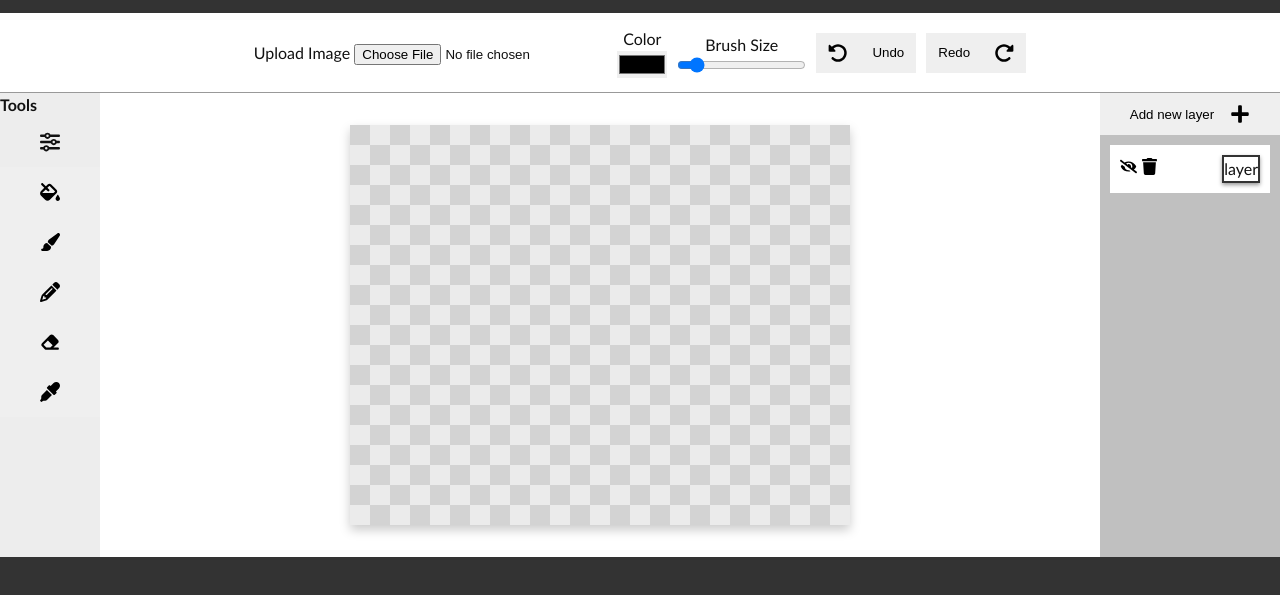
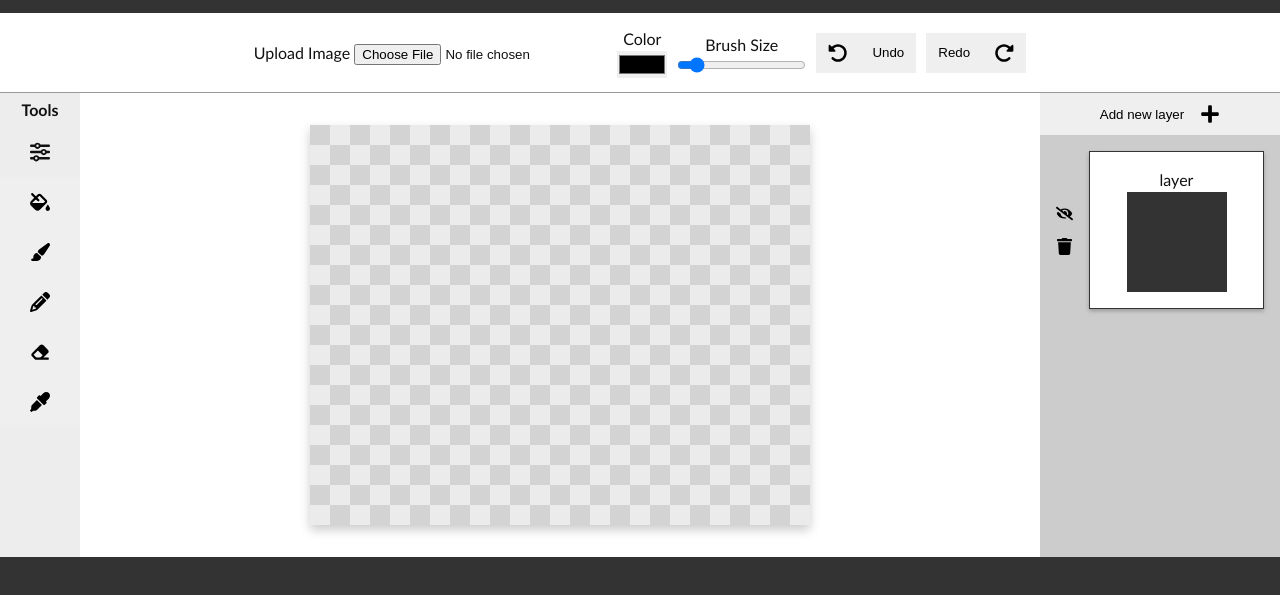
Before and after one commit to adamdgit/image-editor, a plain HTML site: page index.html in a window 1280 px wide. Shown: the part 67-662 px from the top of the page. Drawn offline with Linux system fonts and the light colour scheme.

Commit message:
Added styles for layer buttons

```diff
--- a/styles.css
+++ b/styles.css
@@ -3,6 +3,8 @@
   line-height: 1.5;
   font-size: 16px;
   font-family:'Gill Sans', 'Gill Sans MT', Calibri, 'Trebuchet MS', sans-serif;
+  --toolbar-left-width: 80px;
+  --toolbar-right-width: 240px;
 }
 
 * { margin: 0px; padding: 0px; border: 0px; box-sizing: border-box; }
@@ -27,26 +29,25 @@ header {
   color: white;
 }
 
-h3 {
+h4 {
   text-align: center;
-  font-size: 1.2rem;
   padding: 5px;
 }
 
 .divider2 {
   width: 100%;
   display: grid;
-  grid-template-columns: 100px 1fr 180px;
+  grid-template-columns: var(--toolbar-left-width) 1fr var(--toolbar-right-width);
 }
 
 .toolbar-right {
-  background-color: rgb(192, 192, 192);
+  background-color: #ccc;
 }
 
 .layers-wrap {
   display: grid;
   gap: 10px;
-  padding: 10px;
+  padding: 1rem;
 }
 
 .canvas-wrap {
@@ -125,7 +126,7 @@ canvas:hover {
 
 .arrow-left {
   position: absolute;
-  left: 94px;
+  left: calc(var(--toolbar-left-width) - 6px);
   z-index: 999;
   width: 0;
   height: 0;
@@ -137,7 +138,7 @@ canvas:hover {
 
 .tooltip {
   position: absolute;
-  left: 100px;
+  left: var(--toolbar-left-width);
   pointer-events: none;
   z-index: 99;
   background-color: white;
@@ -176,7 +177,7 @@ canvas:hover {
   opacity: 0;
   pointer-events: none;
   position: absolute;
-  left: 100px;
+  left: var(--toolbar-left-width);
 
   display: grid;
   align-items: center;
@@ -217,18 +218,29 @@ canvas:hover {
 .layer {
   display: flex;
   align-items: center;
-  justify-content: space-between;
-  background-color: white;
-  padding: 10px;
+  gap: 1rem;
 }
-.layer .layer-text {
+
+.layer-info {
+  display: grid;
+  justify-items: center;
+  padding: 1rem;
+  width: 100%;
+  background: white;
+}
+
+.layer-preview {
+  height: 100px;
+  width: 100px;
+  background-color: #333;
   pointer-events: none;
 }
+
 .layer button { height: 17px; width: 17px; }
 .layer svg { background: white; pointer-events: none; }
 
 .current-layer {
-  border: 2px solid #333;
+  border: 1px solid #333;
   box-shadow: 0 2px 4px #999;
 }
 
@@ -244,3 +256,12 @@ canvas:hover {
 .add-layer-btn:hover {
   background: lightblue;
 }
+
+.layer-btns-wrap {
+  display: grid;
+  gap: 1rem;
+}
+
+.hide-layer-btn svg, .delete-layer-btn svg {
+  background: #ccc;
+}
```
